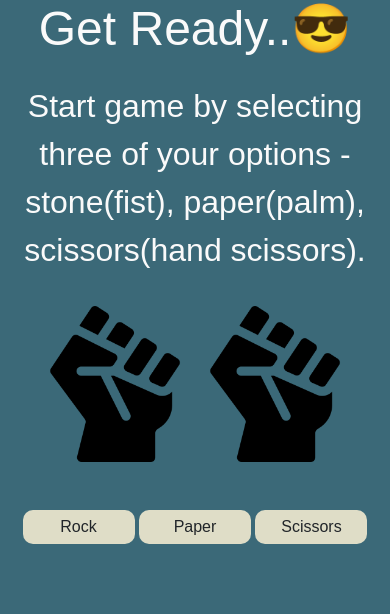
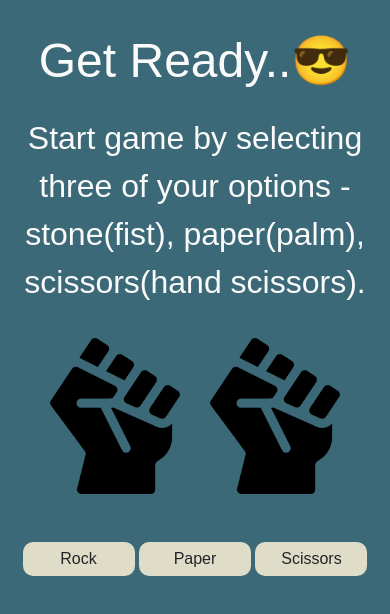
Before and after one commit to parharx/rock-paper-scissors, a plain HTML site: page index.html in a window 390 px wide. Drawn offline with nearby package versions, Linux system fonts and the light colour scheme.

Commit message:
Update index.css

```diff
--- a/index.css
+++ b/index.css
@@ -18,6 +18,7 @@ body{
 }
 #main h1{
     font-size: 2rem;
+    padding-top: 2rem;
 }
 #main p{
     padding: 1rem 0;
@@ -47,6 +48,7 @@ img{
     }
     #main h1{
         font-size: 3rem;
+        padding-top: 2rem;
     }
     #main p{
         padding: 1rem 0;
```
